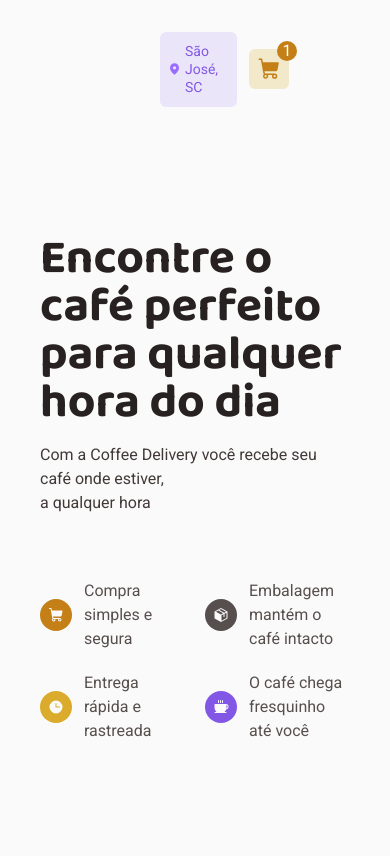
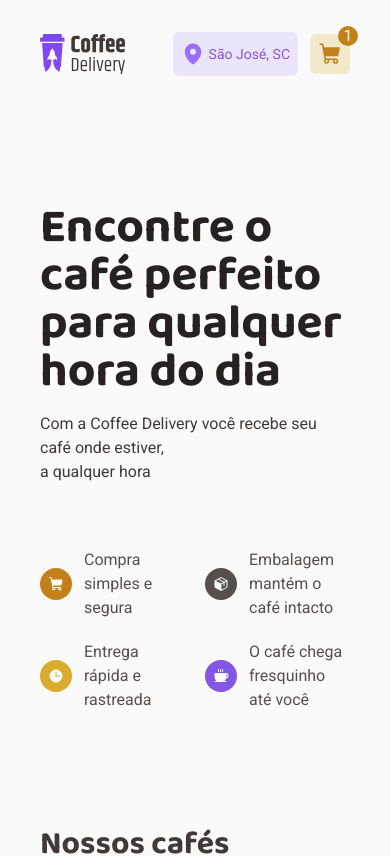
Before and after one commit to ReinaldoARamos/coffe-delivery-2, a Next.js app: page / in a window 390 px wide. Shown: the top 856 px of the page. Built offline with nearby package versions, Linux system fonts and the light colour scheme.

Commit message:
finalizando a responsividade da tela home

```diff
--- a/src/app/layout.tsx
+++ b/src/app/layout.tsx
@@ -24,7 +24,7 @@ export default function RootLayout({
     <html lang="en">
 
         <body className={inter.className}>
-          <header className="flex items-center justify-between px-40 py-8">
+          <header className="flex items-center justify-between lg:px-40 px-10 py-8">
             <CoffeeDeliveryLogo />
             <City />
           </header>
--- a/src/app/page.tsx
+++ b/src/app/page.tsx
@@ -16,7 +16,7 @@ export default function Home() {
         Nossos cafés
       </h2>
 
-      <div className="grid grid-cols-2 gap-0  gap-y-10 lg:grid-cols-4 lg:gap-x-8">
+      <div className="grid grid-cols-2   gap-y-10 lg:grid-cols-4 lg:gap-x-8">
         <CoffesCard />
         <CoffesCard />
         <CoffesCard />
```
